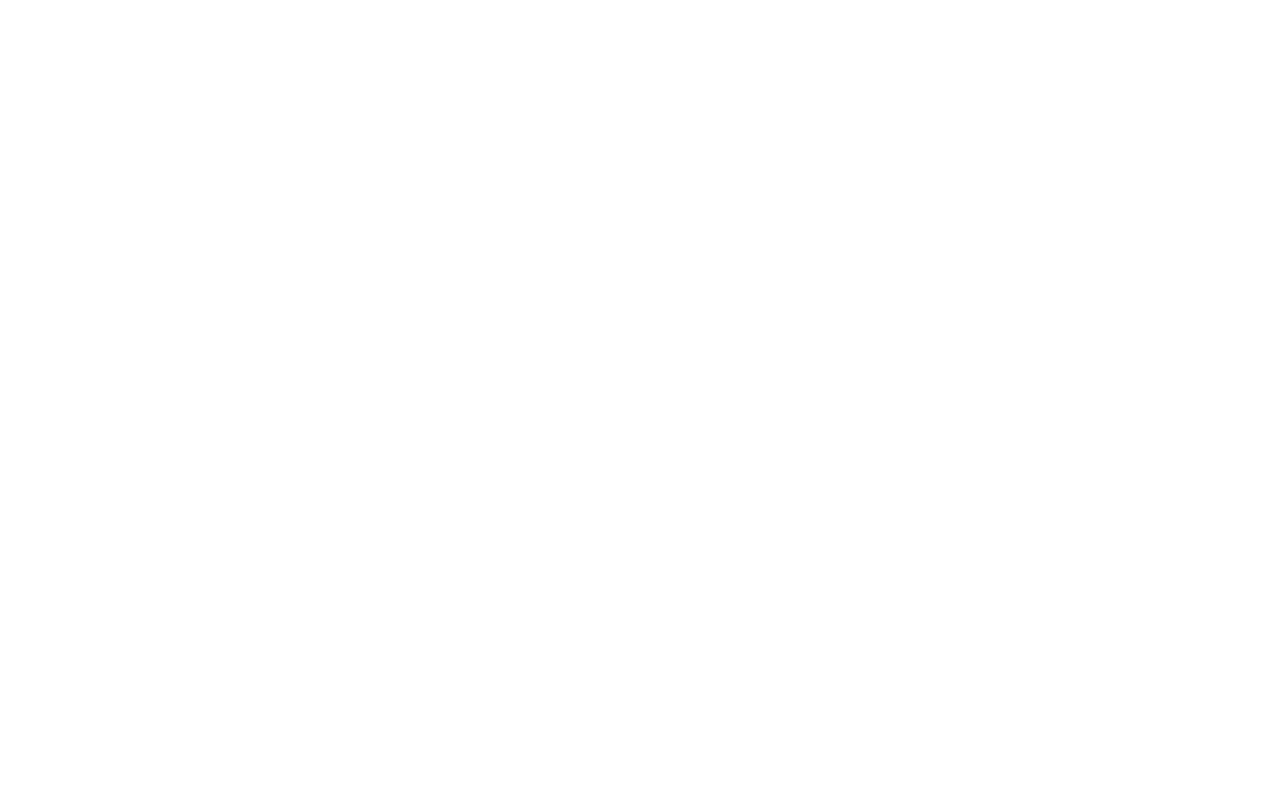
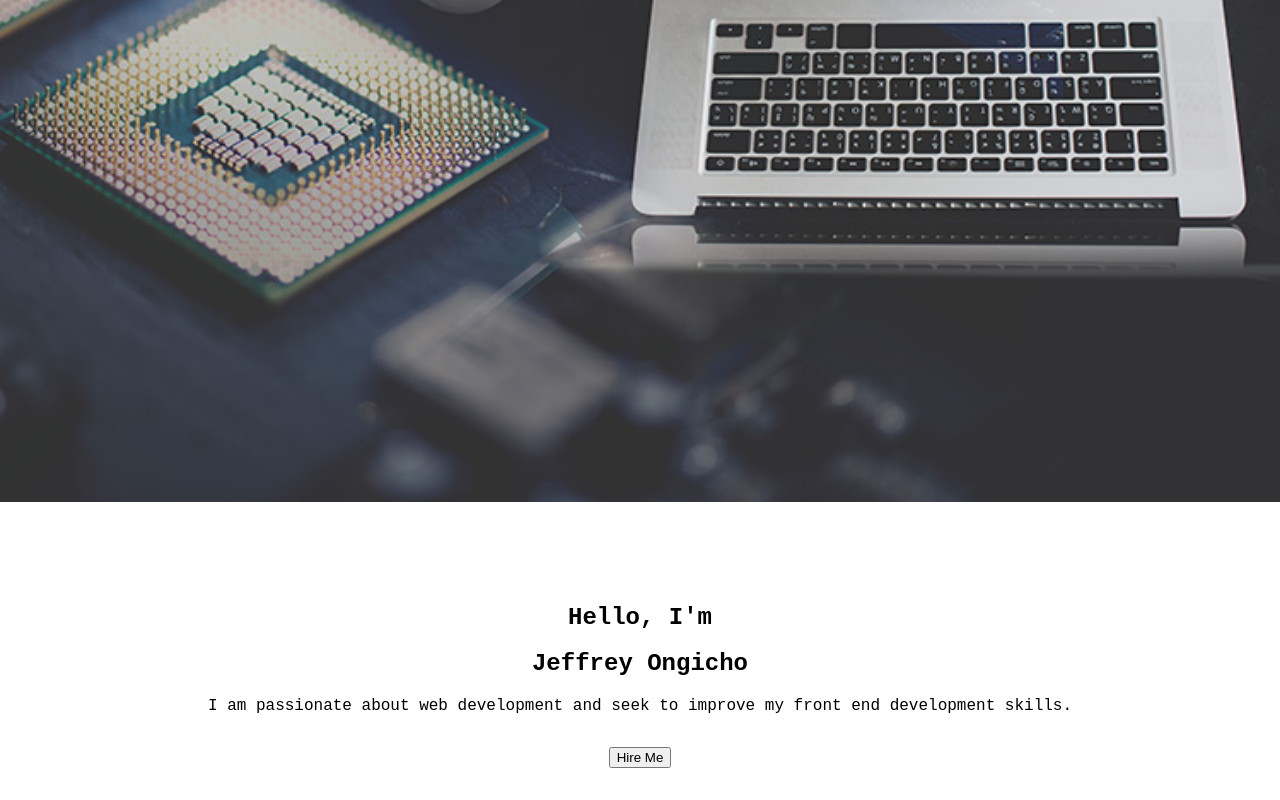
Before and after one commit to Jeffrey-sinos/react-portfolio, a React (Create React App) app: page / in a window 1280 px wide. Shown: the part 375-1175 px from the top of the page. Before the commit the page ends 800 px from the top, so only its background shows below. Built offline with nearby package versions, Linux system fonts and the light colour scheme.

Commit message:
feat (home): add home section

```diff
--- a/src/App.js
+++ b/src/App.js
@@ -1,9 +1,11 @@
 import Navbar from './components/navbar/navbar.js';
+import Hero from './components/hero/hero.js';
 import './style.css';
 function App() {
   return (
     <div className="App">
       <Navbar/>
+      <Hero/>
     </div>
   );
 }
--- a/src/components/hero/hero.css
+++ b/src/components/hero/hero.css
@@ -0,0 +1,23 @@
+.main-page .intro {
+	text-align: center;
+	margin: auto;
+
+}
+.main-page .intro-buttons {
+	margin: 2rem 0;
+	display: flex;
+	align-items: center;
+	justify-content: space-evenly;
+}
+img{
+    background-position: relative;
+    background-repeat: no-repeat;
+	background-size: 100% 100%;
+    width:100%;
+    height:100vh;
+    display: flex-start;
+	align-items: center;
+	justify-content: start;
+	margin: 4.8rem 0;
+
+}
--- a/src/components/hero/hero.js
+++ b/src/components/hero/hero.js
@@ -0,0 +1,25 @@
+import React from "react";
+import './hero.css';
+import laptop from '../../assets/laptop.jpg';
+
+const Hero = () => {
+    return(
+        <section id="home" class="main-page">
+        <img src= {laptop} alt="background image of laptop"></img>
+        <div className="intro">
+            <div className="headings">
+            <h1 className="first-heading">Hello, I'm</h1>
+            <h1 className="first-heading">Jeffrey Ongicho</h1>
+            <p className="paragraph">
+            I am passionate about web development and seek to improve my front end
+            development skills.
+            </p>
+        </div>
+        <div className="intro-buttons">
+        <button className="btn common-btn">Hire Me</button>
+        </div>
+        </div>
+        </section>
+    );
+}
+export default Hero;
--- a/src/components/navbar/navbar.css
+++ b/src/components/navbar/navbar.css
@@ -9,12 +9,6 @@
 	width: 100%;
 	background-color: #3c3939;
 }
-body {
-    margin: 0;
-      padding: 0;
-      box-sizing: border-box;
-      font-family: 'fantasy', monospace;
-  }
 .logo {
 	padding: 0 5rem;
 }
--- a/src/components/navbar/navbar.js
+++ b/src/components/navbar/navbar.js
@@ -3,7 +3,6 @@
 
 const Navbar = () => {
     return(
-    <body>
     <header className="header">
         <nav className="navbar">
         <div className="logo">
@@ -39,7 +38,6 @@
     </div>
   </nav>
 </header>
-</body>
     );
 }
 export default Navbar;
```
